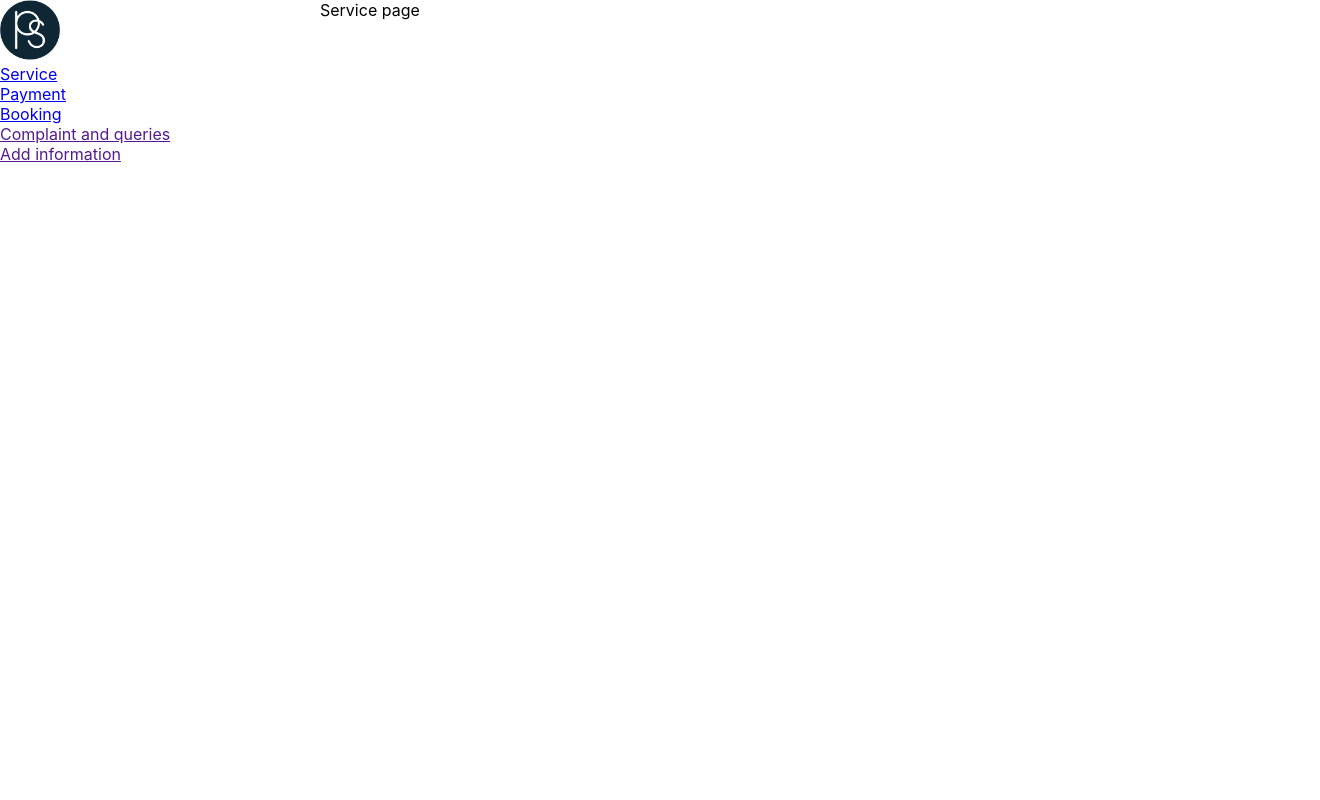
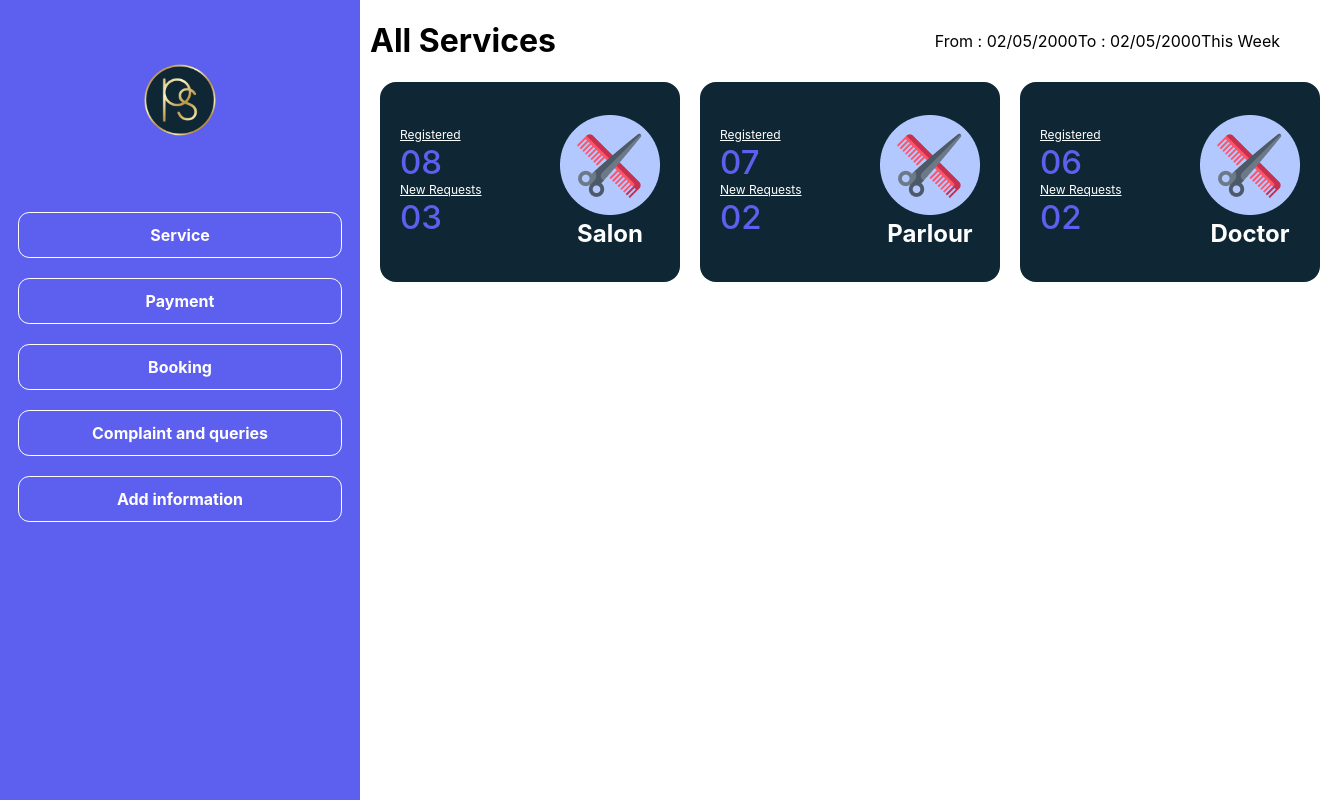
Before and after one commit to naiyar2000/prayas-website, a React (Create React App) app in the folder client/: page / in a window 1280 px wide. Shown: the whole page, 1320 px wide, since content can reach past the window. Built offline with nearby package versions, Linux system fonts and the light colour scheme.

Commit message:
Naiyar. service ui changes

```diff
--- a/client/src/Components/NavigationSidebar.jsx
+++ b/client/src/Components/NavigationSidebar.jsx
@@ -1,16 +1,31 @@
 import React from 'react'
 import { Link } from 'react-router-dom'
 import logo from '../Assets/logo.png'
+import './css/NavigationSidebar.css'
 
 const NavigationSidebar = () => {
     return (
-        <div style={{height: '100vh',display: 'flex', flexDirection: 'column'}}>
-            <div className="child"><img src={logo} alt="" height="60" width="60"/></div>
-            <div><Link to='/'>Service</Link></div>
-            <div><Link to='/payment'>Payment</Link></div>
-            <div><Link to='/booking'>Booking</Link></div>
-            <div><Link>Complaint and queries</Link></div>
-            <div><Link>Add information</Link></div>
+        <div
+        //  style={{height: '100vh',display: 'flex', flexDirection: 'column', backgroundColor:'red'}}
+         >
+
+            <nav className="navbar">
+
+                <div className="logo">
+                    <div className="child">
+                        <img src={logo} alt="" height="100" width="100"/>
+                    </div>
+                </div>
+
+                <ul className="navbar-nav">
+                    <li className="nav-item"><Link to="/" className="nav-link"><span className="link-text">Service</span></Link></li>
+                    <li  className="nav-item"><Link to="/payment" className="nav-link"><span className="link-text">Payment</span></Link></li>
+                    <li className="nav-item"><Link to="/booking" className="nav-link"><span className="link-text">Booking</span></Link></li>
+                    <li className="nav-item"><Link to="/booking" className="nav-link"><span className="link-text">Complaint and queries</span></Link></li>
+                    <li className="nav-item"><Link to="/booking" className="nav-link"><span className="link-text">Add information</span></Link></li>
+                </ul>
+            </nav>
+
         </div>
     )
 }
--- /dev/null
+++ b/client/src/Components/ServiceCards.jsx
@@ -0,0 +1,24 @@
+import React from 'react'
+import './css/ServiceCards.css'
+import salonPng from '../Assets/salon.png'
+
+const ServiceCards = ({registered, newRequest, type}) => {
+    return (
+        <div className="customCards">
+            <div className="col1">
+                <h3>Registered</h3>
+                <h1>{registered}</h1>
+                <h3>New Requests</h3>
+                <h1>{newRequest}</h1>
+            </div>
+            <div className="col2">
+                <div>
+                    <img src={salonPng} alt="" height="100" width="100"/>
+                    <h2>{type}</h2>
+                </div>
+            </div>
+        </div>
+    )
+}
+
+export default ServiceCards;
--- /dev/null
+++ b/client/src/Components/css/NavigationSidebar.css
@@ -0,0 +1,105 @@
+
+/* .fa-bars {
+    position: fixed;
+    z-index: 3;
+    top: 10px;
+    left: 10px;
+    color: #ffffff;
+  }
+
+  .fa-bars:hover {
+    -webkit-transform: scale(1.2);
+            transform: scale(1.2);
+  }
+
+  .fa-close {
+    color: #251170;
+  }
+
+  .fa-close:hover {
+    -webkit-transform: scale(1.2);
+            transform: scale(1.2);
+  } */
+
+  .navbar {
+    width: 360px;
+    min-height: 100vh;
+    background: #5D5FEF;
+    -webkit-transition: 2s ease;
+    transition: 2s ease;
+  }
+
+
+
+  .navbar > div {
+    display: block;
+    color: #ffffff;
+  }
+
+  .navbar .logo {
+    max-width: 100px;
+    margin: 0px auto;
+    padding-top: 50px;
+  }
+
+  .navbar .navbar-nav {
+    list-style: none;
+    padding: 0;
+    margin: 0;
+    margin-top: 3rem;
+    display: -webkit-box;
+    display: -ms-flexbox;
+    display: flex;
+    -webkit-box-orient: vertical;
+    -webkit-box-direction: normal;
+        -ms-flex-direction: column;
+            flex-direction: column;
+    -webkit-box-align: center;
+        -ms-flex-align: center;
+            align-items: center;
+  }
+
+  .navbar .navbar-nav .nav-item {
+    width: 90%;
+    display: block;
+    list-style-type: disc;
+    -webkit-margin-before: 0.6rem;
+            margin-block-start: 0.6rem;
+    -webkit-margin-after: 0.6rem;
+            margin-block-end: 0.6rem;
+    -webkit-margin-start: 0rem;
+            margin-inline-start: 0rem;
+    -webkit-margin-end: 2rem;
+            margin-inline-end: 2rem;
+    -webkit-padding-start: 2rem;
+            padding-inline-start: 2rem;
+  }
+
+  .navbar .navbar-nav .nav-item .nav-link {
+    text-decoration: none;
+    color: #ffffff;
+    display: -webkit-box;
+    display: -ms-flexbox;
+    display: flex;
+    -ms-flex-pack: distribute;
+        justify-content: space-around;
+    -webkit-box-align: center;
+        -ms-flex-align: center;
+            align-items: center;
+    border: 0.3px solid #ffffff;
+    border-radius: 0.7em;
+    height: 2.8rem;
+    -webkit-transition: all 0.5s ease;
+    transition: all 0.5s ease;
+  }
+
+  .navbar .navbar-nav .nav-item .nav-link:hover {
+    -webkit-transform: scale(1.05);
+            transform: scale(1.05);
+  border: 2px solid #ffffff;
+  }
+
+
+.navbar .navbar-nav .nav-item .nav-link .link-text {
+    font-weight: bold;
+  }
--- /dev/null
+++ b/client/src/Components/css/ServiceCards.css
@@ -0,0 +1,54 @@
+.customCards {
+    display: flex;
+    /* flex-direction: row-reverse; */
+    flex: 0 0 300px;
+    height: 200px;
+    background-color: #0F2735;
+    border-radius: 16px;
+    box-sizing: border-box;
+    margin: 0px 10px;
+    justify-content: center;
+    align-items: center;
+    align-content: center;
+    padding-left: 20px;
+}
+
+.col1 {
+    flex: 1;
+    flex-direction: column;
+    color: white;
+    align-items: right;
+    /* display: flex;
+    flex-direction: column;
+    justify-content: space-around; */
+    /* padding: 0px 20px; */
+}
+
+.col1>h3 {
+    margin: 0;
+    text-decoration: underline;
+    font-size: 12px;
+    font-weight: 400;
+}
+
+.col1>h1 {
+    margin: 0;
+    font-size: 33px;
+    font-weight: 500;
+    color: #5D5FEF;
+}
+
+.col2 {
+    flex: 1;
+    color: white;
+    display: flex;
+    flex-direction: column;
+    align-content: center;
+    align-items: center;
+}
+
+.col2>div>h2 {
+    margin: 0;
+    padding: 0;
+    text-align: center;
+}
--- a/client/src/Pages/Servicepage.jsx
+++ b/client/src/Pages/Servicepage.jsx
@@ -1,5 +1,7 @@
 import React from 'react'
 import NavigationSidebar from '../Components/NavigationSidebar'
+import ServiceCards from '../Components/ServiceCards'
+import './css/Servicepage.css'
 
 const Servicepage = () => {
     return (
@@ -8,7 +10,27 @@ const Servicepage = () => {
                 <div style={{flex: 1}}>
                     <NavigationSidebar/>
                 </div>
-                <div style={{flex: 3}}>Service page</div>
+                <div style={{flex: 3}}>
+                    <div style={{display: 'flex', justifyContent: 'space-between', alignContent: 'center', alignItems: 'center'}}>
+                        <h1 style={{paddingLeft: '10px'}}>All Services</h1>
+                        <div style={{display: 'flex', justifyContent: 'space-between', alignContent: 'center', alignItems: 'center'}}>
+                            <p>
+                                From : 02/05/2000
+                            </p>
+                            <p>
+                                To : 02/05/2000
+                            </p>
+                            <p>
+                                This Week
+                            </p>
+                        </div>
+                    </div>
+                    <div className='serviceCards'>
+                       <ServiceCards registered="08" newRequest="03" type="Salon"/>
+                       <ServiceCards registered="07" newRequest="02" type="Parlour"/>
+                       <ServiceCards registered="06" newRequest="02" type="Doctor"/>
+                    </div>
+                </div>
             </div>
         </>
     )
--- /dev/null
+++ b/client/src/Pages/css/Servicepage.css
@@ -0,0 +1,9 @@
+
+.serviceCards {
+    display: flex;
+    justify-content: space-between;
+    align-items: stretch;
+    align-items: center;
+    margin-right: 30px;
+    margin-left: 10px;
+}
```
Also changed, not shown: client/src/Assets/logo.png, client/src/Assets/salon.png (added).
